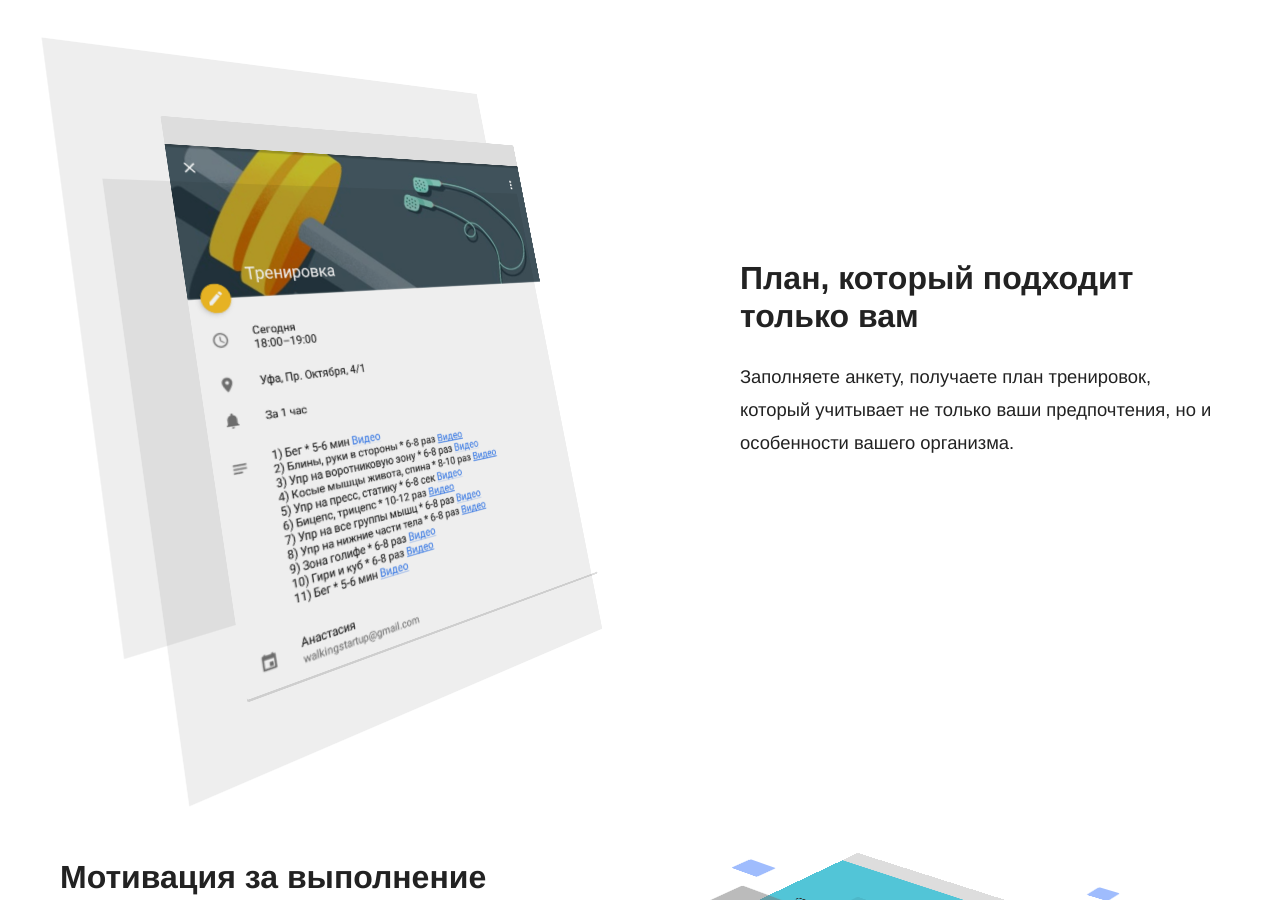
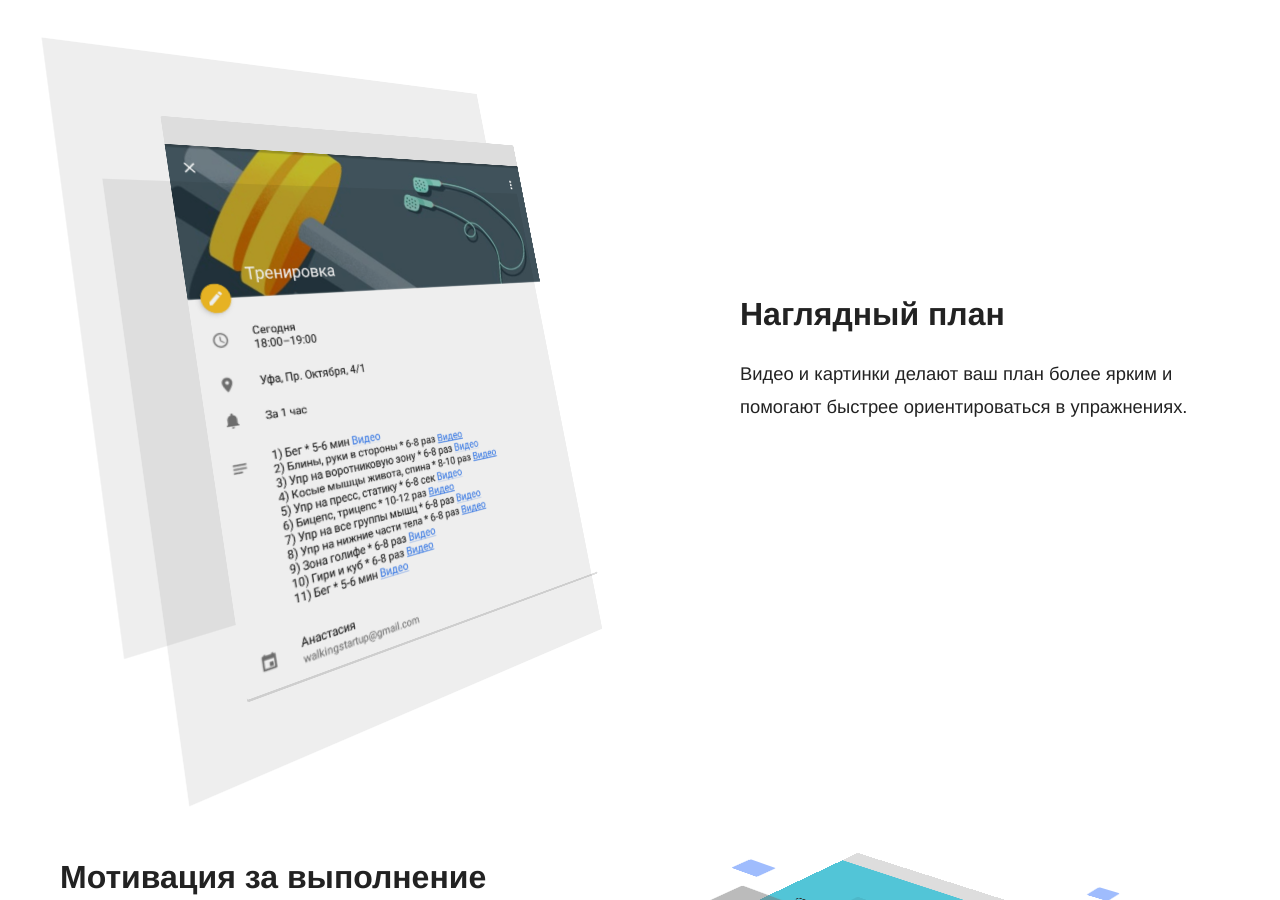
Before and after one commit to RakhimyanTim/adroholic.github.io, a Jekyll site: the page built from pages/index.html, in a window 1280 px wide and 900 px high, scrolled down 1576 px. Built offline with Jekyll 4.4.1, drawn with Linux system fonts in a browser that asks for light colours; some web fonts are replaced.

Commit message:
Update index.html

```diff
--- a/pages/index.html
+++ b/pages/index.html
@@ -11,7 +11,7 @@ header_class: "landing"
 <div class="landing-page-content">
   {% include components/home-page/content-image.html image="workflow" heading="Подходит для вашего рабочего процесса" content_markdown="Синхронизируйте Pullnfit со своим календарем. Вы получаете индивидуальный план тренировок, который совместим с вашим календарем и вам совершенно необязательно качать еще одно приложение." storage_provider_icons=true %}
 
-  {% include components/home-page/content-image.html image="editing" heading="План, который подходит только вам" content_markdown="Заполняете анкету, получаете план тренировок, который учитывает не только ваши предпочтения, но и особенности вашего организма." %}
+  {% include components/home-page/content-image.html image="editing" heading="Наглядный план" content_markdown="Видео и картинки делают ваш план более ярким и помогают быстрее ориентироваться в упражнениях." %}
 
   {% include components/home-page/content-image.html image="tools" heading="Мотивация за выполнение плана" content_markdown="Выполняете план, получаете проценты от оплаченной суммы." %}
 </div>
```
